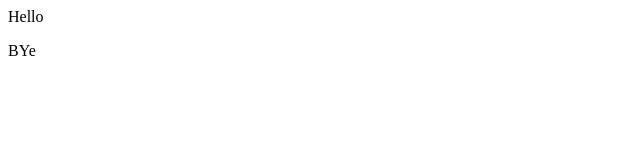
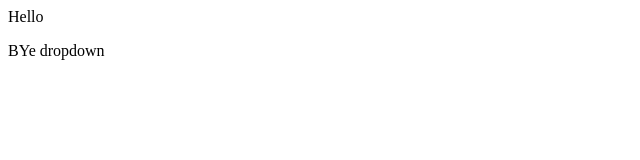
Before and after one commit to AshishShethia/localrepo, a plain HTML site: page index.html in a window 1280 px wide. Shown: the full height of the page, 0-640 px from the left. Drawn offline with Linux system fonts and the light colour scheme.

Commit message:
Dropdown

```diff
--- a/index.html
+++ b/index.html
@@ -1,2 +1,2 @@
 <p>Hello</p>
-<p>BYe</p>
+<p>BYe dropdown</p>
```
